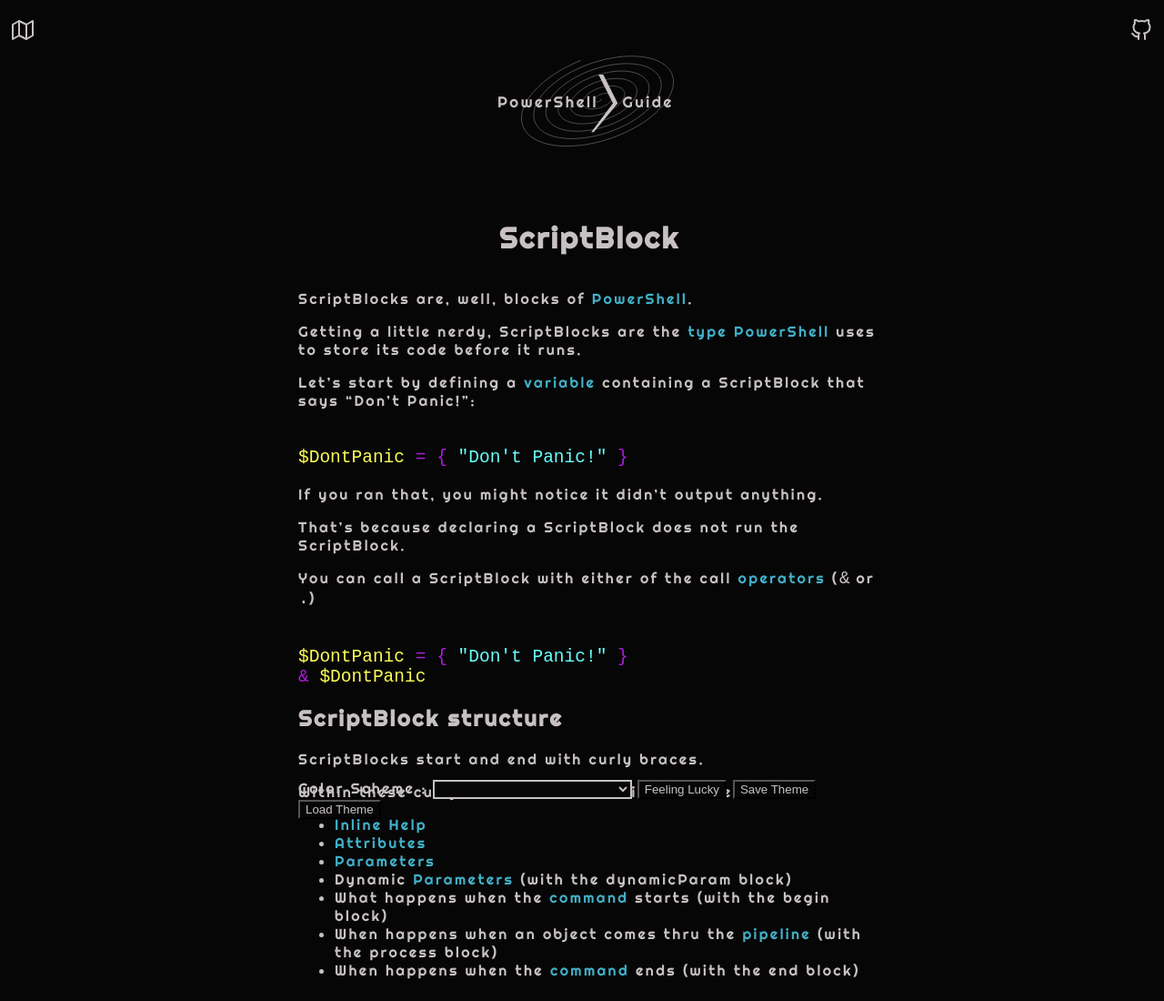
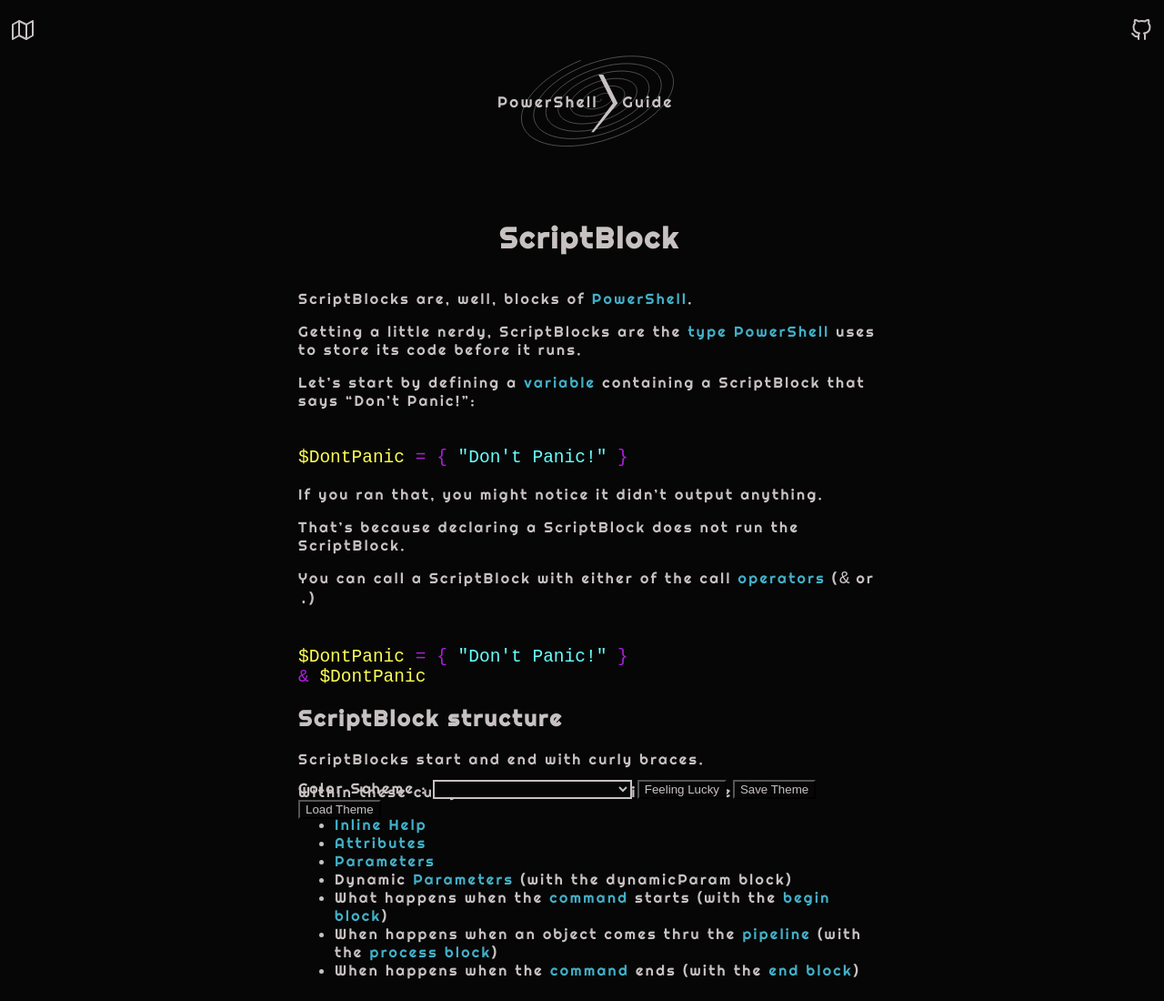
Before and after one commit to PowerShellGuides/PowerShellGuide, a Jekyll site: the page built from docs/PowerShell/ScriptBlock/index.markdown, in a window 1280 px wide. Shown: the whole page at 91% size. Built offline with Jekyll 4.4.1, drawn with Linux system fonts in a browser that asks for light colours; part of the change alters nothing that is shown.

Commit message:
References in paranthesis (Fixes #78)

```diff
--- a/docs/PowerShell/ScriptBlock/index.markdown
+++ b/docs/PowerShell/ScriptBlock/index.markdown
@@ -39,6 +39,6 @@ Within these curly braces, we can define (in order):
 * [Attributes](/PowerShell/Attributes)
 * [Parameters](/PowerShell/Parameters)
 * Dynamic [Parameters](/PowerShell/Parameters) (with the dynamicParam block)
-* What happens when the [command](/PowerShell/Commands) starts (with the begin block)
-* When happens when an object comes thru the [pipeline](/PowerShell/Concepts/The-Object-Pipeline) (with the process block)
-* When happens when the [command](/PowerShell/Commands) ends (with the end block)
+* What happens when the [command](/PowerShell/Commands) starts (with the [begin block](/PowerShell/ScriptBlock/Begin-Block))
+* When happens when an object comes thru the [pipeline](/PowerShell/Concepts/The-Object-Pipeline) (with the [process block](/PowerShell/ScriptBlock/Process-Block))
+* When happens when the [command](/PowerShell/Commands) ends (with the [end block](/PowerShell/ScriptBlock/End-Block))
```
